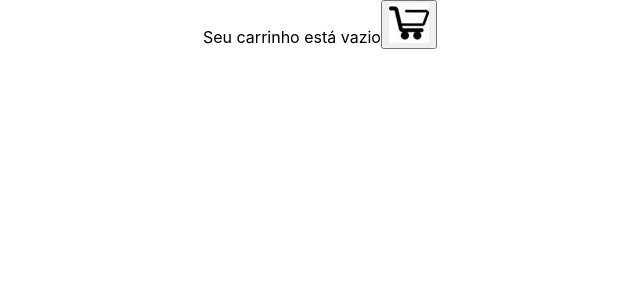
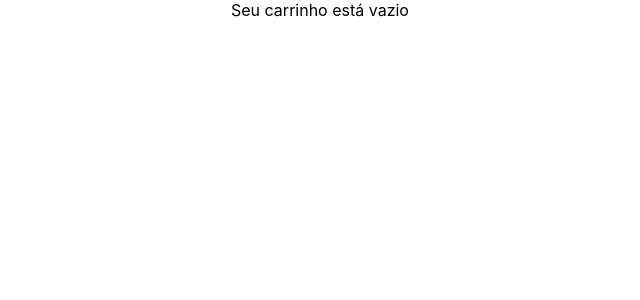
Before and after one commit to tryber/sd-05-block14-project-frontend-online-store-5, a React (Create React App) app: page /shoppingCart in a window 1280 px wide. Shown: the top 300 px of the page, without its empty margins (320-960 px from the left). Built offline with nearby package versions, Linux system fonts and the light colour scheme.

Commit message:
Shopping Cart loading

```diff
--- a/src/App.js
+++ b/src/App.js
@@ -1,8 +1,7 @@
 import React from 'react';
-import logo from './logo.svg';
+import {BrowserRouter, Link, Route} from 'react-router-dom';
+import ShoppingCart from './Pages/ShoppingCart.jsx';
 import './App.css';
-import {BrowserRouter, Link, Route} from 'react-router-dom';
-import ShoppingCart from './Pages/shoppingCart.jsx';
 
 function App() {
   return (
--- /dev/null
+++ b/src/Pages/CarrinhoVazio.jsx
@@ -0,0 +1,12 @@
+import React from 'react';
+// import Imagem from './shopping-cart.jpg';
+
+class CarrinhoVazio extends React.Component {
+    render() {
+        return (
+            <div data-testid="shopping-cart-empty-message">Seu carrinho está vazio</div>
+        );
+    }
+}
+
+export default CarrinhoVazio;
--- /dev/null
+++ b/src/Pages/ShoppingCart.jsx
@@ -0,0 +1,20 @@
+import React from 'react';
+import imagem from './shopping-cart.jpg';
+import CarrinhoVazinho from './CarrinhoVazio';
+
+class ShoppingCart extends React.Component {
+    constructor(props){
+      super(props);
+      this.state = { products: [] };
+    }
+
+    render() {
+      const { products } = this.state;
+      if (products.length === 0) return <CarrinhoVazinho />;
+        return (
+          <div>Carrinho de Compras</div>
+    );
+    }
+}
+
+export default ShoppingCart;
--- a/src/Pages/shoppingCart.jsx
+++ /dev/null
@@ -1,21 +0,0 @@
-import React from 'react';
-import imagem from './shopping-cart.jpg'
-
-class ShoppingCart extends React.Component {
-    constructor(props){
-      super(props)
-    }
-
-    render(){
-    return (
-      <div>
-        <span data-testid="shopping-cart-empty-message">Seu carrinho está vazio</span>
-        <button data-testid="shopping-cart-button">
-          <img src={imagem}/>
-        </button>
-      </div>
-    );
-    }
-}
-
-export default ShoppingCart;
```
Also changed, not shown: src/Pages/SearchBar.jsx (added).
